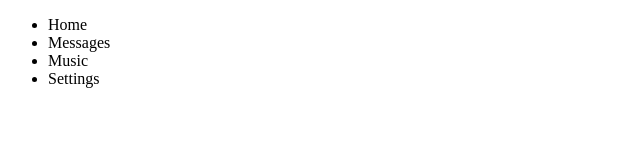
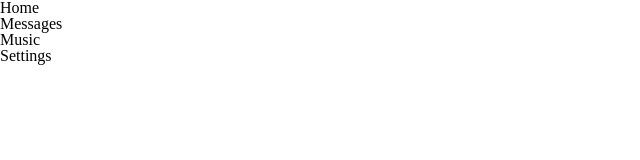
Before and after one commit to maxickdrobot/home-work-05, a plain HTML site: page index.html in a window 1280 px wide. Shown: the whole page, without its empty margins (0-640 px from the left). Drawn offline with Linux system fonts and the light colour scheme.

Commit message:
Created reset style file and linked it in html

```diff
--- /dev/null
+++ b/css/reset.css
@@ -0,0 +1,43 @@
+html, body, div, span, applet, object, iframe,
+h1, h2, h3, h4, h5, h6, p, blockquote, pre,
+a, abbr, acronym, address, big, cite, code,
+del, dfn, em, img, ins, kbd, q, s, samp,
+small, strike, strong, sub, sup, tt, var,
+b, u, i, center,
+dl, dt, dd, ol, ul, li,
+fieldset, form, label, legend,
+table, caption, tbody, tfoot, thead, tr, th, td,
+article, aside, canvas, details, embed,
+figure, figcaption, footer, header, hgroup,
+menu, nav, output, ruby, section, summary,
+time, mark, audio, video {
+	margin: 0;
+	padding: 0;
+	border: 0;
+	font-size: 100%;
+	font: inherit;
+	vertical-align: baseline;
+}
+/* HTML5 display-role reset for older browsers */
+article, aside, details, figcaption, figure,
+footer, header, hgroup, menu, nav, section {
+	display: block;
+}
+body {
+	line-height: 1;
+}
+ol, ul {
+	list-style: none;
+}
+blockquote, q {
+	quotes: none;
+}
+blockquote:before, blockquote:after,
+q:before, q:after {
+	content: '';
+	content: none;
+}
+table {
+	border-collapse: collapse;
+	border-spacing: 0;
+}
--- a/index.html
+++ b/index.html
@@ -4,6 +4,7 @@
     <meta charset="UTF-8">
     <meta name="viewport" content="width=device-width, initial-scale=1.0">
     <title>Home work</title>
+    <link rel="stylesheet" href="css/reset.css">
 </head>
 <body>
     <div class="wrapper">
```
